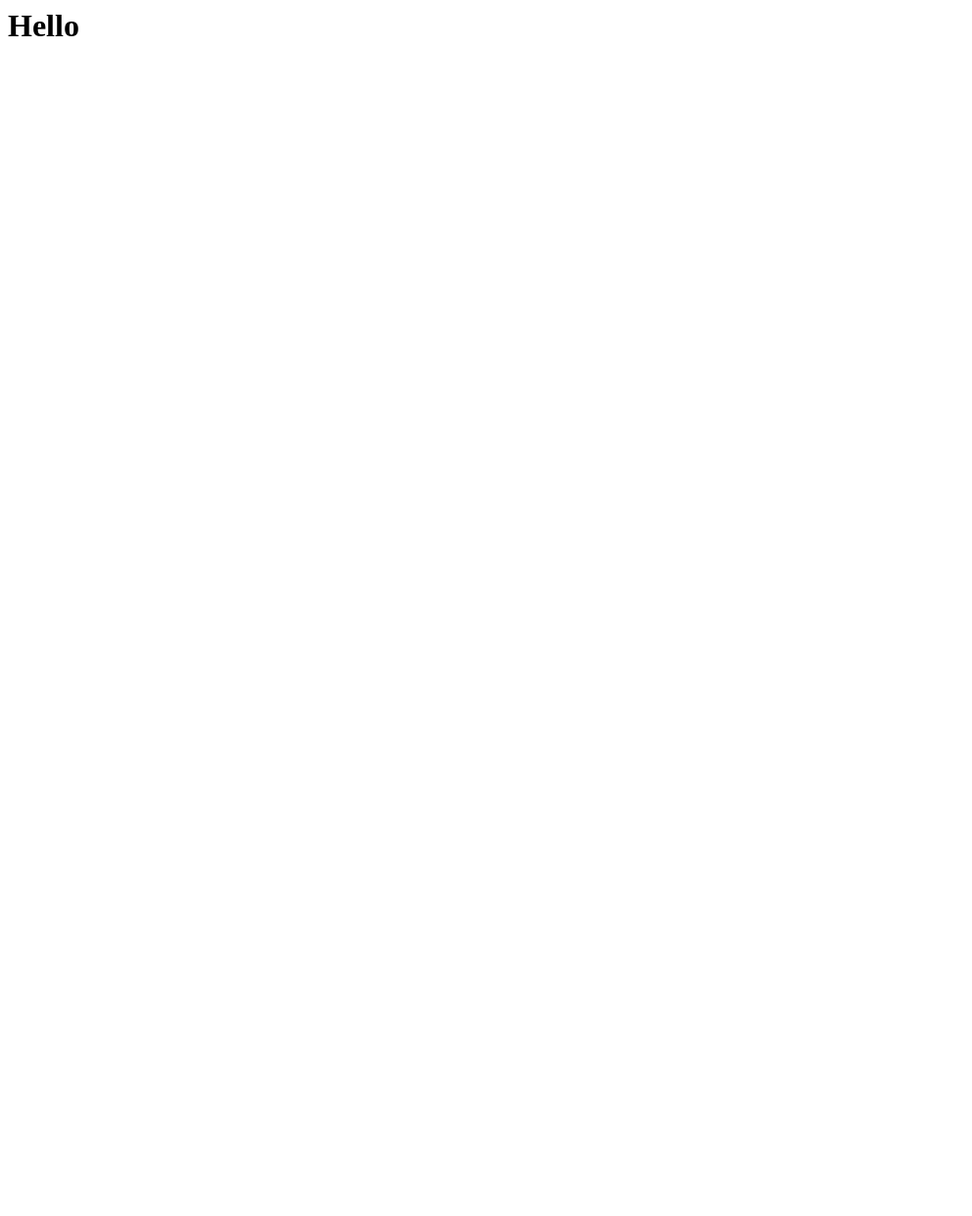
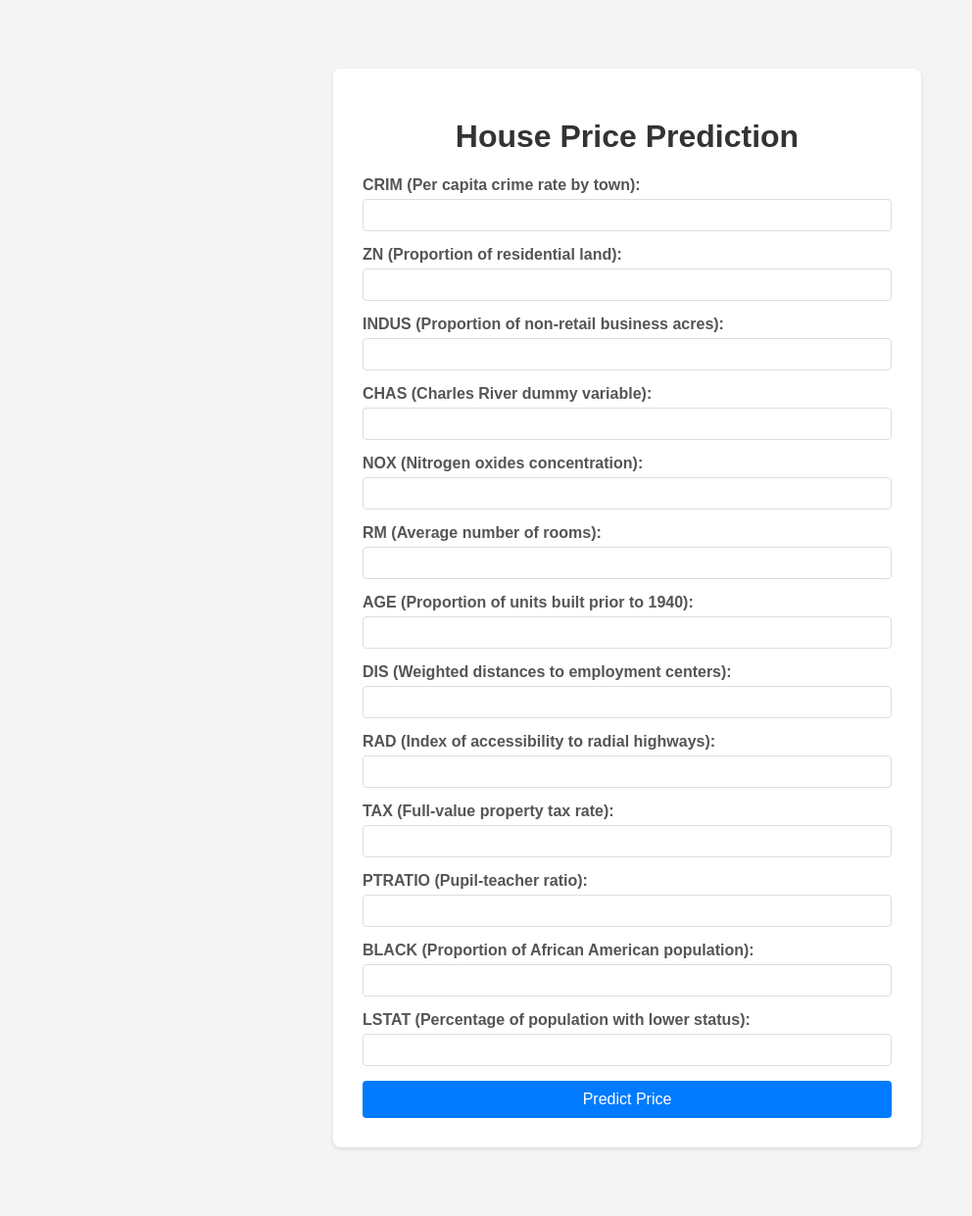
Before and after one commit to Shakir-Hiflulla/house_pricing, a Flask app: page / in a window 1280 px wide. Before the commit the part shown is almost empty. Shown: the whole page at 98% size, without its empty margins (0-992 px from the left). Before the commit the page ends 37 px from the top, so only its background shows below. Run offline with Flask 3, Linux system fonts and the light colour scheme; parts of the project's set-up code (start-up, migrations or seed data) failed here and were passed over.

Commit message:
web app completed

```diff
--- a/app.py
+++ b/app.py
@@ -23,5 +23,12 @@ def predict_api():
     print(output[0])
     return jsonify(output[0])
 
+@app.route('/predict',methods=['POST'])
+def predict():
+    data = [float(x) for x in request.form.values()]
+    final_input = scaler.transform(np.array(data).reshape(1,-1))
+    output = regmodel.predict(final_input)[0]
+    return render_template('home.html',prediction_text="The predicted price of the house is {}".format(output))
+
 if __name__ == "__main__":
     app.run(debug=True)
--- a/templates/home.html
+++ b/templates/home.html
@@ -1,3 +1,123 @@
-<h1>
-    Hello
-</h1>
+<!DOCTYPE html>
+<html lang="en">
+<head>
+    <meta charset="UTF-8">
+    <meta name="viewport" content="width=device-width, initial-scale=1.0">
+    <title>House Price Prediction</title>
+    <style>
+        body {
+            font-family: Arial, sans-serif;
+            max-width: 600px;
+            margin: 50px auto;
+            padding: 20px;
+            background-color: #f4f4f4;
+        }
+        .container {
+            background-color: white;
+            padding: 30px;
+            border-radius: 8px;
+            box-shadow: 0 2px 4px rgba(0,0,0,0.1);
+        }
+        h1 {
+            text-align: center;
+            color: #333;
+        }
+        .form-group {
+            margin-bottom: 15px;
+        }
+        label {
+            display: block;
+            margin-bottom: 5px;
+            color: #555;
+            font-weight: bold;
+        }
+        input {
+            width: 100%;
+            padding: 8px;
+            border: 1px solid #ddd;
+            border-radius: 4px;
+            box-sizing: border-box;
+        }
+        button {
+            width: 100%;
+            padding: 10px;
+            background-color: #007bff;
+            color: white;
+            border: none;
+            border-radius: 4px;
+            cursor: pointer;
+            font-size: 16px;
+        }
+        button:hover {
+            background-color: #0056b3;
+        }
+    </style>
+</head>
+<body>
+    <div class="container">
+        <h1>House Price Prediction</h1>
+        <form method="POST" action="/predict">
+            <div class="form-group">
+                <label for="crim">CRIM (Per capita crime rate by town):</label>
+                <input type="number" id="crim" name="crim" step="0.01" required>
+            </div>
+            <div class="form-group">
+                <label for="zn">ZN (Proportion of residential land):</label>
+                <input type="number" id="zn" name="zn" step="0.01" required>
+            </div>
+            <div class="form-group">
+                <label for="indus">INDUS (Proportion of non-retail business acres):</label>
+                <input type="number" id="indus" name="indus" step="0.01" required>
+            </div>
+            <div class="form-group">
+                <label for="chas">CHAS (Charles River dummy variable):</label>
+                <input type="number" id="chas" name="chas" step="0.01" required>
+            </div>
+            <div class="form-group">
+                <label for="nox">NOX (Nitrogen oxides concentration):</label>
+                <input type="number" id="nox" name="nox" step="0.01" required>
+            </div>
+            <div class="form-group">
+                <label for="rm">RM (Average number of rooms):</label>
+                <input type="number" id="rm" name="rm" step="0.01" required>
+            </div>
+            <div class="form-group">
+                <label for="age">AGE (Proportion of units built prior to 1940):</label>
+                <input type="number" id="age" name="age" step="0.01" required>
+            </div>
+            <div class="form-group">
+                <label for="dis">DIS (Weighted distances to employment centers):</label>
+                <input type="number" id="dis" name="dis" step="0.01" required>
+            </div>
+            <div class="form-group">
+                <label for="rad">RAD (Index of accessibility to radial highways):</label>
+                <input type="number" id="rad" name="rad" step="0.01" required>
+            </div>
+            <div class="form-group">
+                <label for="tax">TAX (Full-value property tax rate):</label>
+                <input type="number" id="tax" name="tax" step="0.01" required>
+            </div>
+            <div class="form-group">
+                <label for="ptratio">PTRATIO (Pupil-teacher ratio):</label>
+                <input type="number" id="ptratio" name="ptratio" step="0.01" required>
+            </div>
+            <div class="form-group">
+                <label for="black">BLACK (Proportion of African American population):</label>
+                <input type="number" id="black" name="black" step="0.01" required>
+            </div>
+            <div class="form-group">
+                <label for="lstat">LSTAT (Percentage of population with lower status):</label>
+                <input type="number" id="lstat" name="lstat" step="0.01" required>
+            </div>
+            <button type="submit">Predict Price</button>
+        </form>
+
+        {% if prediction_text %}
+            <h2 style="margin-top:20px; color:green;">
+                {{ prediction_text }}
+            </h2>
+        {% endif %}
+
+    </div>
+</body>
+</html>
```
